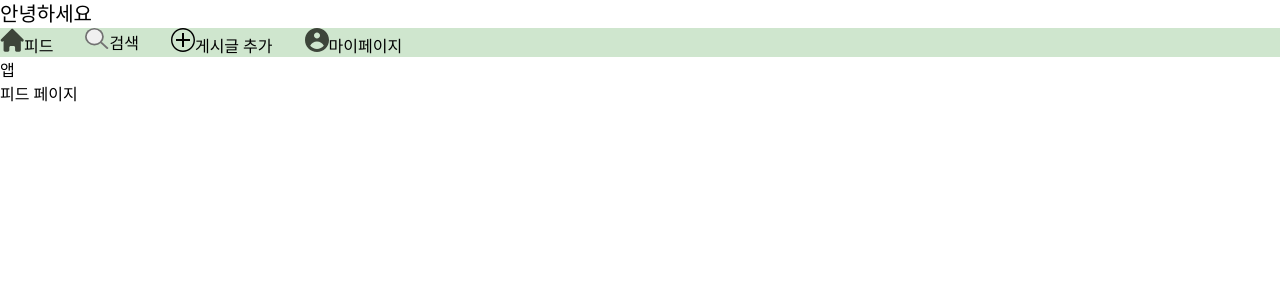
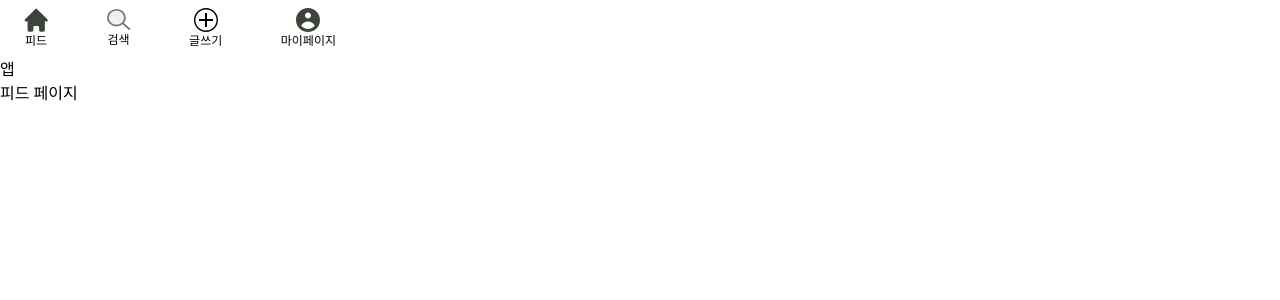
Before and after one commit to mung96/pistachio-Front, a Vue app: page / in a window 1280 px wide. Shown: the top 300 px of the page. Built offline with nearby package versions, Linux system fonts and the light colour scheme; a web font is replaced by a local one.

Commit message:
💄 navbar 레이아웃 구현

```diff
--- a/src/components/common/Navbar.vue
+++ /dev/null
@@ -1,34 +0,0 @@
-<template>
-  <nav>
-    <span>안녕하세요</span>
-     <Flex gap="32px" >
-        <RouterLink :to=PATH.FEED><div class="navbar-item"><FeedIcon width="24"/>피드</div></RouterLink>
-        <RouterLink :to=PATH.SEARCH><div class="navbar-item"><SearchIcon width="24"/>검색</div></RouterLink>
-        <RouterLink :to=PATH.CREATE_POST><div class="navbar-item"> <PostIcon width="24"/>게시글 추가</div></RouterLink>
-        <RouterLink :to=PATH.MY_PAGE><div class="navbar-item"> <MypageIcon width="24"/>마이페이지</div></RouterLink>
-      </Flex>
-  </nav>
-</template>
-
-<script setup>
-    import { RouterLink } from "vue-router";
-    import {PATH} from "@/constants/router"
-    import Flex from "@/design/Flex.vue";
-    import FeedIcon from "@/assets/svg/feedIcon.svg";
-    import MypageIcon from "@/assets/svg/mypageIcon.svg";
-    import PostIcon from "@/assets/svg/postIcon.svg";
-    import SearchIcon from "@/assets/svg/searchIcon.svg";
-
-</script>
-
-<style scoped>
-
-div{
-  background-color: var(--main-color);
-
-}
-span{
-  font: var(--xl-font) sans-serif ;
-}
-
-</style>
--- /dev/null
+++ b/src/components/common/navbar/NavItem.vue
@@ -0,0 +1,23 @@
+<template>
+  <RouterLink :to="page.path">
+    <Flex direction="column" align="center" gap="2px">
+      <component :is="page.icon" width="24" />
+      <span>{{ page.name }}</span>
+    </Flex>
+  </RouterLink>
+</template>
+
+<script setup>
+import Flex from "@/design/Flex.vue";
+import { RouterLink } from "vue-router";
+
+defineProps({
+  page: Object,
+});
+</script>
+
+<style scoped>
+span {
+  font: var(--xs-font) sans-serif;
+}
+</style>
--- /dev/null
+++ b/src/components/common/navbar/Navbar.vue
@@ -0,0 +1,26 @@
+<template>
+  <nav>
+    <Flex
+      width="360px"
+      height="56px"
+      align="center"
+      justify="space-between"
+      padding-left="24px"
+      padding-right="24px"
+    >
+      <NavItem :page="page" v-for="page in pages" :key="page.name" />
+    </Flex>
+  </nav>
+</template>
+
+<script setup>
+import Flex from "@/design/Flex.vue";
+import NavItem from "@/components/common/navbar/NavItem.vue";
+import { pages } from "@/constants/navbar";
+</script>
+
+<style scoped>
+nav {
+  width: 360px;
+}
+</style>
--- /dev/null
+++ b/src/constants/navbar.js
@@ -0,0 +1,12 @@
+import FeedIcon from "@/assets/svg/feedIcon.svg";
+import MypageIcon from "@/assets/svg/mypageIcon.svg";
+import PostIcon from "@/assets/svg/postIcon.svg";
+import SearchIcon from "@/assets/svg/searchIcon.svg";
+import { PATH } from "@/constants/router";
+
+export const pages = [
+  { name: "피드", icon: FeedIcon, path: PATH.FEED },
+  { name: "검색", icon: SearchIcon, path: PATH.SEARCH },
+  { name: "글쓰기", icon: PostIcon, path: PATH.CREATE_POST },
+  { name: "마이페이지", icon: MypageIcon, path: PATH.MY_PAGE },
+];
--- a/src/design/Flex.vue
+++ b/src/design/Flex.vue
@@ -5,49 +5,44 @@
 </template>
 
 <script setup>
-import { watchEffect } from 'vue';
+import { watchEffect } from "vue";
 
 const props = defineProps({
-    direction:String,
-    gap:String,
-    justify:String,
-    align:String,
-    paddingTop:String,
-    paddingBottom:String,
-    paddingLeft:String,
-    paddingRight:String,
-    width:String,
-    height:String,
-    postition:String,
-
-})
+  direction: String,
+  gap: String,
+  justify: String,
+  align: String,
+  paddingTop: String,
+  paddingBottom: String,
+  paddingLeft: String,
+  paddingRight: String,
+  width: String,
+  height: String,
+  postition: String,
+});
 
 let flexStyle = {
-        display:"flex",
-        "justify-content":"center",
-        "align-items":"center",
+  display: "flex",
+  "justify-content": "center",
+  "align-items": "center",
 };
 
 watchEffect(() => {
   flexStyle = {
     ...flexStyle, // 기존 스타일 유지
-        display:"flex",
     "flex-direction": props.direction,
-        "gap":props.gap,
-        "justify-content":props.justify,
-        "align-items":props.align,
-        "padding-top":props.paddingTop,
-        "padding-bottom":props.paddingBottom,
-        "padding-left":props.paddingLeft,
-        "padding-right":props.paddingRight,
-        "width":props.width,
-        "height":props.height,
-        "postition":props.postition,
+    gap: props.gap,
+    "justify-content": props.justify,
+    "align-items": props.align,
+    "padding-top": props.paddingTop,
+    "padding-bottom": props.paddingBottom,
+    "padding-left": props.paddingLeft,
+    "padding-right": props.paddingRight,
+    width: props.width,
+    height: props.height,
+    postition: props.postition,
   };
 });
-
 </script>
 
-<style scoped>
-
-</style>
+<style scoped></style>
--- a/src/router/index.js
+++ b/src/router/index.js
@@ -1,16 +1,16 @@
-import { createRouter, createWebHistory } from 'vue-router';
+import { createRouter, createWebHistory } from "vue-router";
 
-import FeedPage from '@/pages/feed/FeedPage.vue';
-import SearchPage from '@/pages/search/SearchPage.vue';
-import CreatePostPage from '@/pages/createpost/CreatePostPage.vue';
-import MyPage from '@/pages/mypage/Mypage.vue';
-import MyLikePage from '@/pages/mypage/MyLikePage.vue';
-import MyPostPage from '@/pages/mypage/MyPostPage.vue';
-import MyDonationPage from '@/pages/mypage/MyDonationPage.vue';
-import LoginPage from '@/pages/auth/LoginPage.vue';
-import SignupPage from '@/pages/auth/SignupPage.vue';
+import FeedPage from "@/pages/feed/FeedPage.vue";
+import SearchPage from "@/pages/search/SearchPage.vue";
+import CreatePostPage from "@/pages/createpost/CreatePostPage.vue";
+import MyPage from "@/pages/mypage/Mypage.vue";
+import MyLikePage from "@/pages/mypage/MyLikePage.vue";
+import MyPostPage from "@/pages/mypage/MyPostPage.vue";
+import MyDonationPage from "@/pages/mypage/MyDonationPage.vue";
+import LoginPage from "@/pages/auth/LoginPage.vue";
+import SignupPage from "@/pages/auth/SignupPage.vue";
 
-import { PATH, NAME } from '@/constants/router';
+import { PATH, NAME } from "@/constants/router";
 
 const router = createRouter({
   history: createWebHistory(import.meta.env.BASE_URL),
@@ -22,7 +22,11 @@ const router = createRouter({
     { path: PATH.SEARCH, name: NAME.SEARCH, component: SearchPage },
 
     //게시글 추가
-    { path: PATH.CREATE_POST, name: NAME.CREATE_POST, component: CreatePostPage },
+    {
+      path: PATH.CREATE_POST,
+      name: NAME.CREATE_POST,
+      component: CreatePostPage,
+    },
 
     // 마이페이지
     { path: PATH.MY_PAGE, name: NAME.MY_PAGE, component: MyPage },
```
Also changed, not shown: src/App.vue (+5 -8 lines), 1 other file (tests, documents, lock files or other folders). Lines whose indentation alone changed are shown as unchanged.
